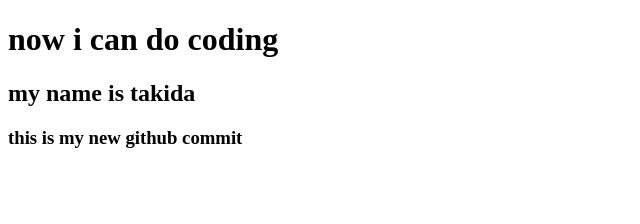
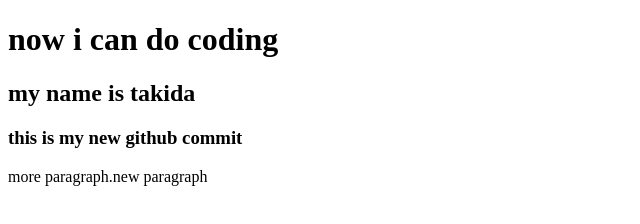
Before and after one commit to UmmayTakida/my-second-repo, a plain HTML site: page index.html in a window 1280 px wide. Shown: the whole page, without its empty margins (0-640 px from the left). Drawn offline with Linux system fonts and the light colour scheme.

Commit message:
styles added

```diff
--- a/index.html
+++ b/index.html
@@ -10,5 +10,6 @@
     <h1>now i can do coding</h1>
     <h2>my name is takida</h2>
     <h3>this is my new  github commit</h3>
+    <p>more paragraph.new paragraph</p>
 </body>
 </html>
--- /dev/null
+++ b/style.css
@@ -0,0 +1,3 @@
+p{
+    color: blue;
+}
```
